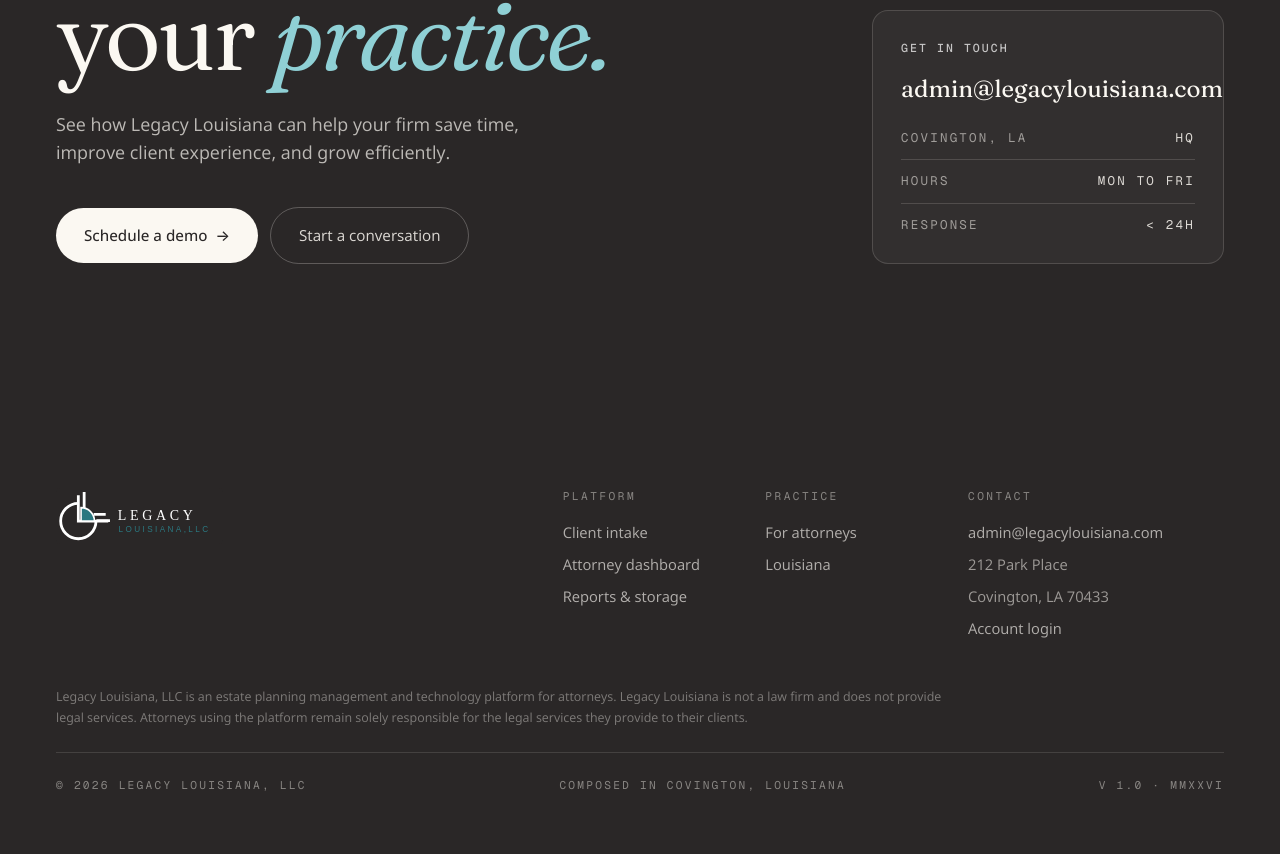
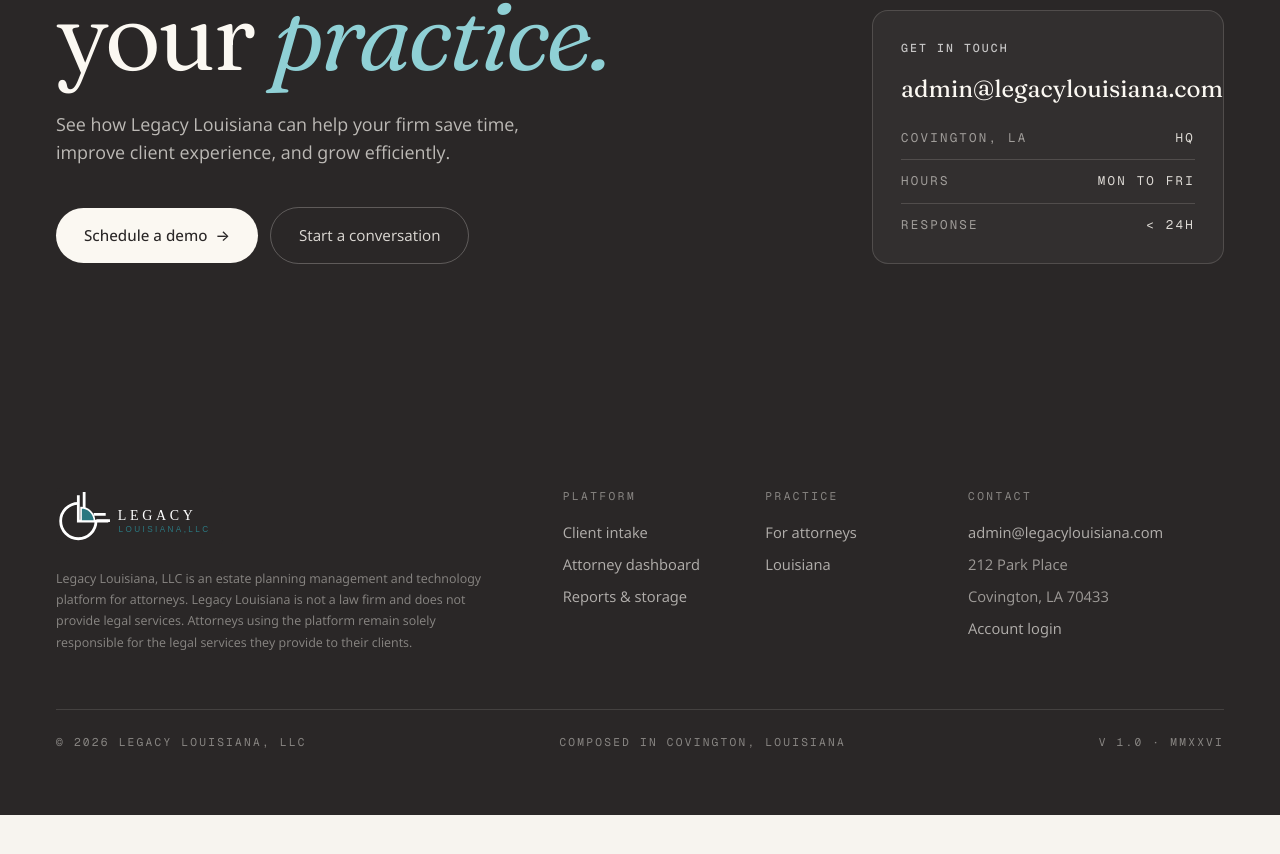
Before and after one commit to gte343v/legacyLandingPage, a React (Vite) app: page / in a window 1280 px wide. Shown: the part 7182-8036 px from the top of the page. After the commit the page ends 7997 px from the top, so only its background shows below. Built offline with nearby package versions, Linux system fonts and the light colour scheme.

Commit message:
Refine footer layout

```diff
--- a/src/components/Footer.jsx
+++ b/src/components/Footer.jsx
@@ -9,6 +9,12 @@
               alt="Legacy Louisiana, LLC"
               className="block h-14 w-auto rounded-sm"
             />
+            <p className="mt-6 max-w-md text-[0.78rem] leading-[1.7] text-cream/45">
+              Legacy Louisiana, LLC is an estate planning management and technology platform for
+              attorneys. Legacy Louisiana is not a law firm and does not provide legal services.
+              Attorneys using the platform remain solely responsible for the legal services they
+              provide to their clients.
+            </p>
           </div>
 
           <div className="lg:col-span-2">
@@ -47,14 +53,7 @@
           </div>
         </div>
 
-        <p className="mt-12 max-w-4xl text-[0.78rem] leading-[1.65] text-cream/40">
-          Legacy Louisiana, LLC is an estate planning management and technology platform for
-          attorneys. Legacy Louisiana is not a law firm and does not provide legal services.
-          Attorneys using the platform remain solely responsible for the legal services they
-          provide to their clients.
-        </p>
-
-        <div className="mt-6 flex flex-col items-start justify-between gap-4 border-t border-cream/12 pt-6 font-mono text-[0.7rem] uppercase tracking-[0.2em] text-cream/45 lg:flex-row lg:items-center">
+        <div className="mt-14 flex flex-col items-start justify-between gap-4 border-t border-cream/12 pt-6 font-mono text-[0.7rem] uppercase tracking-[0.2em] text-cream/45 lg:flex-row lg:items-center">
           <span>© 2026 Legacy Louisiana, LLC</span>
           <span>Composed in Covington, Louisiana</span>
           <span>v 1.0 · MMXXVI</span>
```
